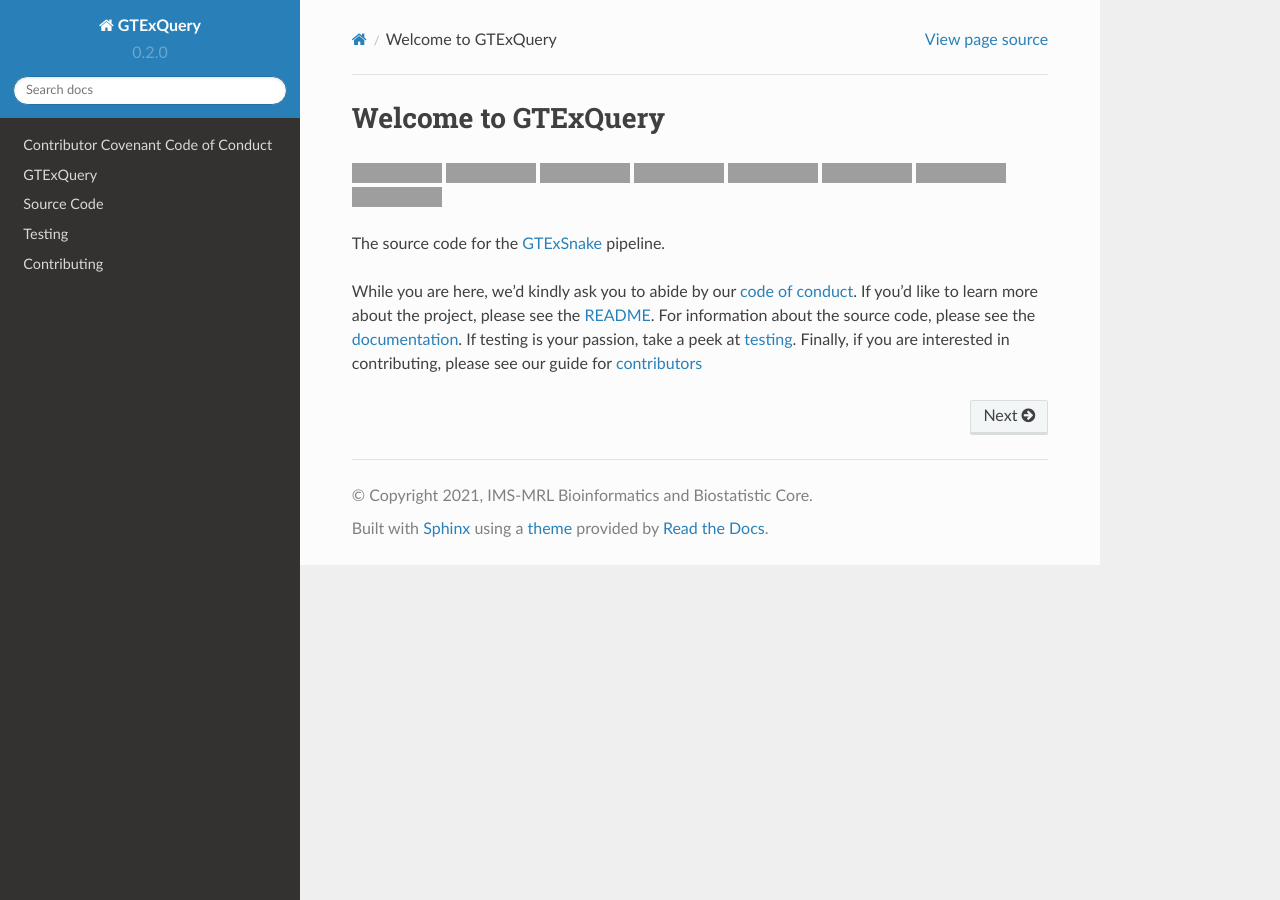
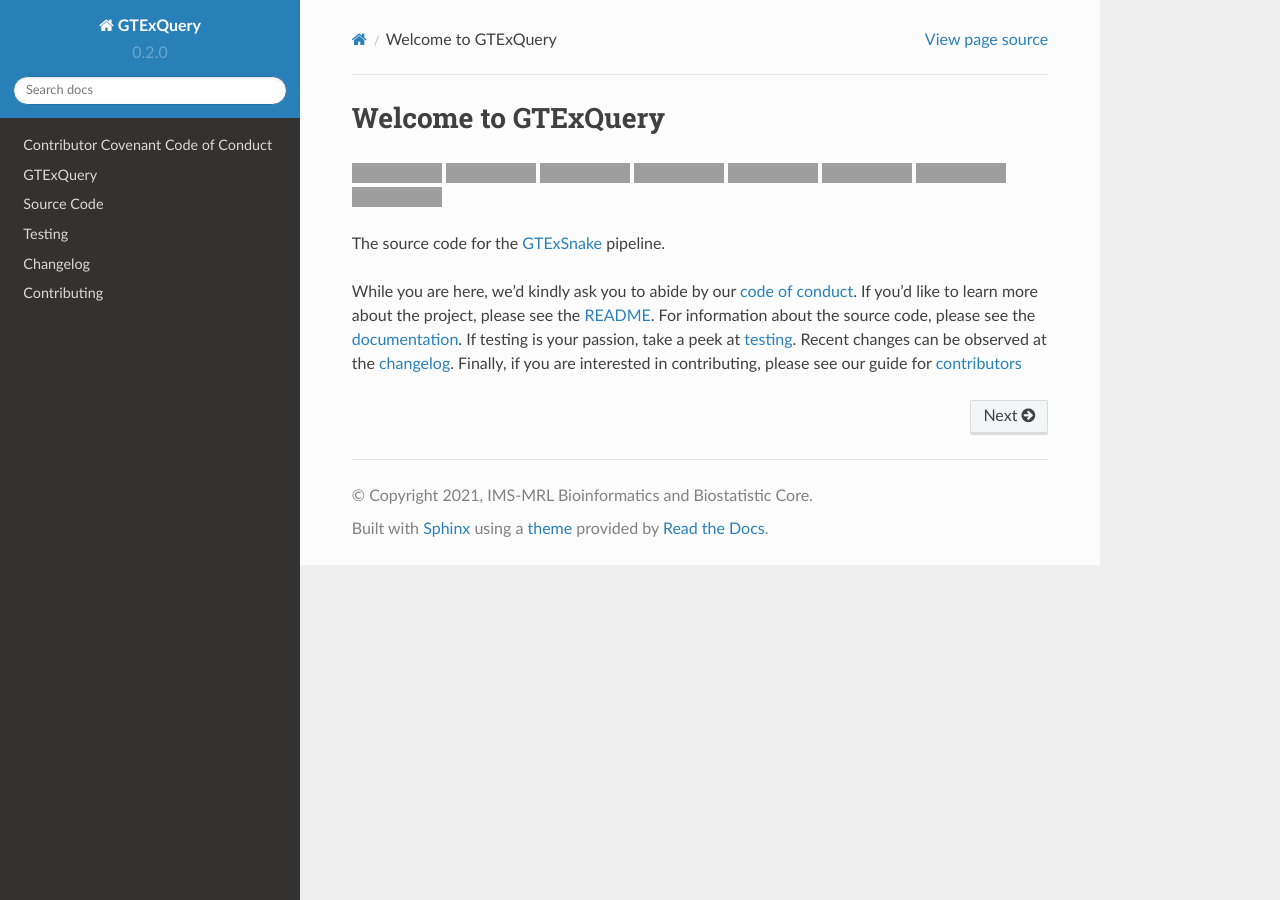
Before and after one commit to IMS-Bio2Core-Facility/GTExQuery, a Sphinx documentation site: the page built from docs/index.md, in a window 1280 px wide, cut to the strip 0-900 px from the top of the page. Built offline with Sphinx 7.4.7 and the Read the Docs theme 2.0.0, drawn with Linux system fonts in a browser that asks for light colours; grey boxes are pictures that could not be loaded.

Commit message:
docs(sphinx): add changelog to doc build
Adds PSR generated changelog to sphinx autodoc build.

````diff
--- a/docs/index.md
+++ b/docs/index.md
@@ -19,6 +19,7 @@
 please see the [documentation](./source.md).
 If testing is your passion,
 take a peek at [testing](./testing.md).
+Recent changes can be observed at the [changelog](./changelog.md).
 Finally,
 if you are interested in contributing,
 please see our guide for [contributors](./contributing.md)
@@ -33,5 +34,6 @@
 readme
 source
 testing
+changelog
 contributing
 ```
````
Also changed, not shown: docs/changelog.md (added, +2 -0 lines).
